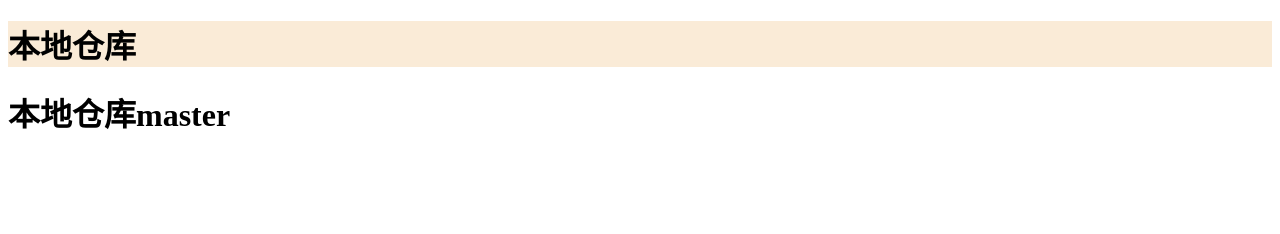
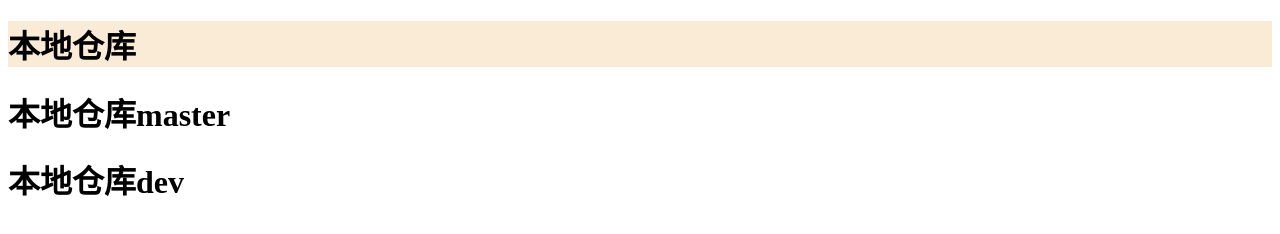
Before and after one commit to LMY1214/10.27, a plain HTML site: page index.html in a window 1280 px wide. Drawn offline with Linux system fonts and the light colour scheme.

Commit message:
'本地dev'

```diff
--- a/index.html
+++ b/index.html
@@ -12,6 +12,7 @@
 <body>
     <h1>本地仓库</h1>
     <h1>本地仓库master</h1>
+    <h1>本地仓库dev</h1>
 </body>
 
 </html>
```
